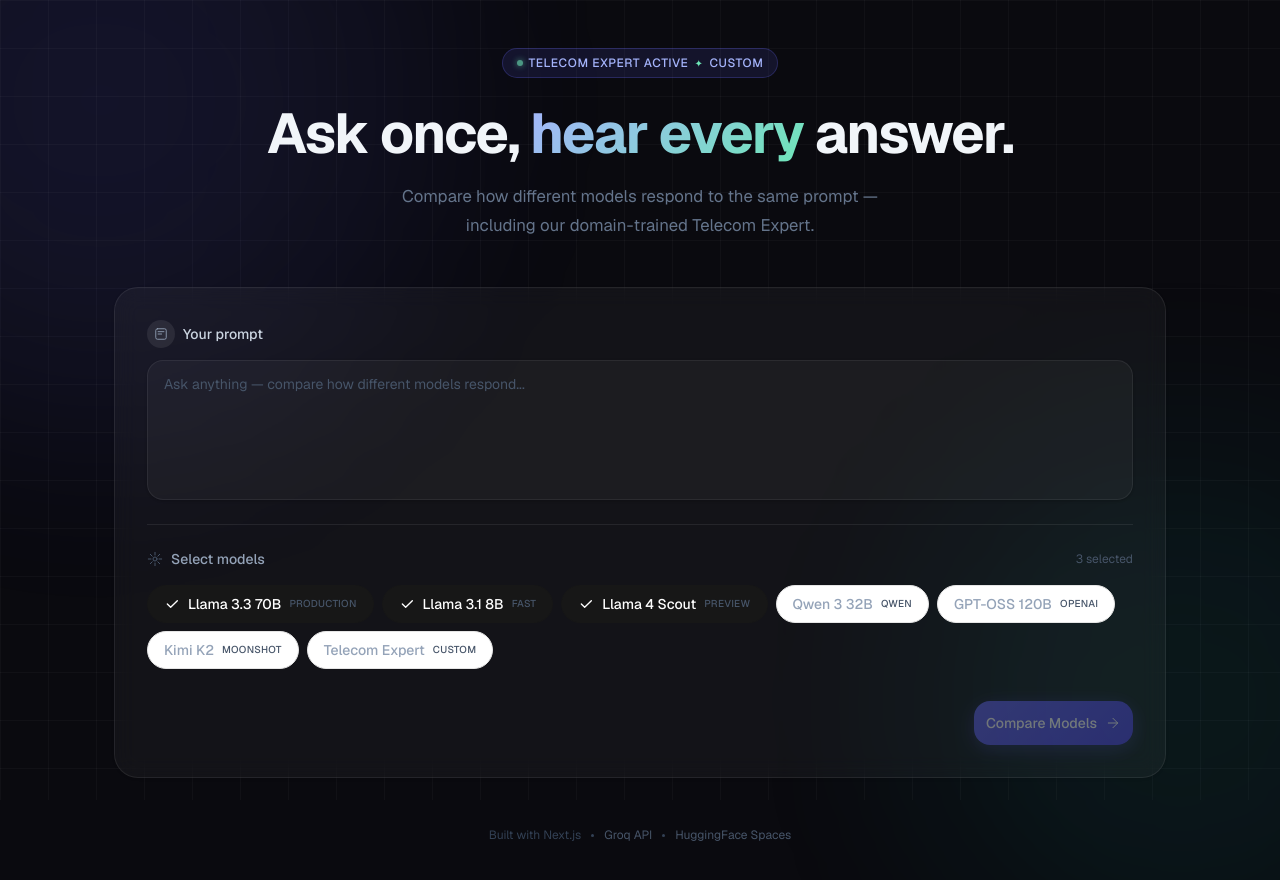
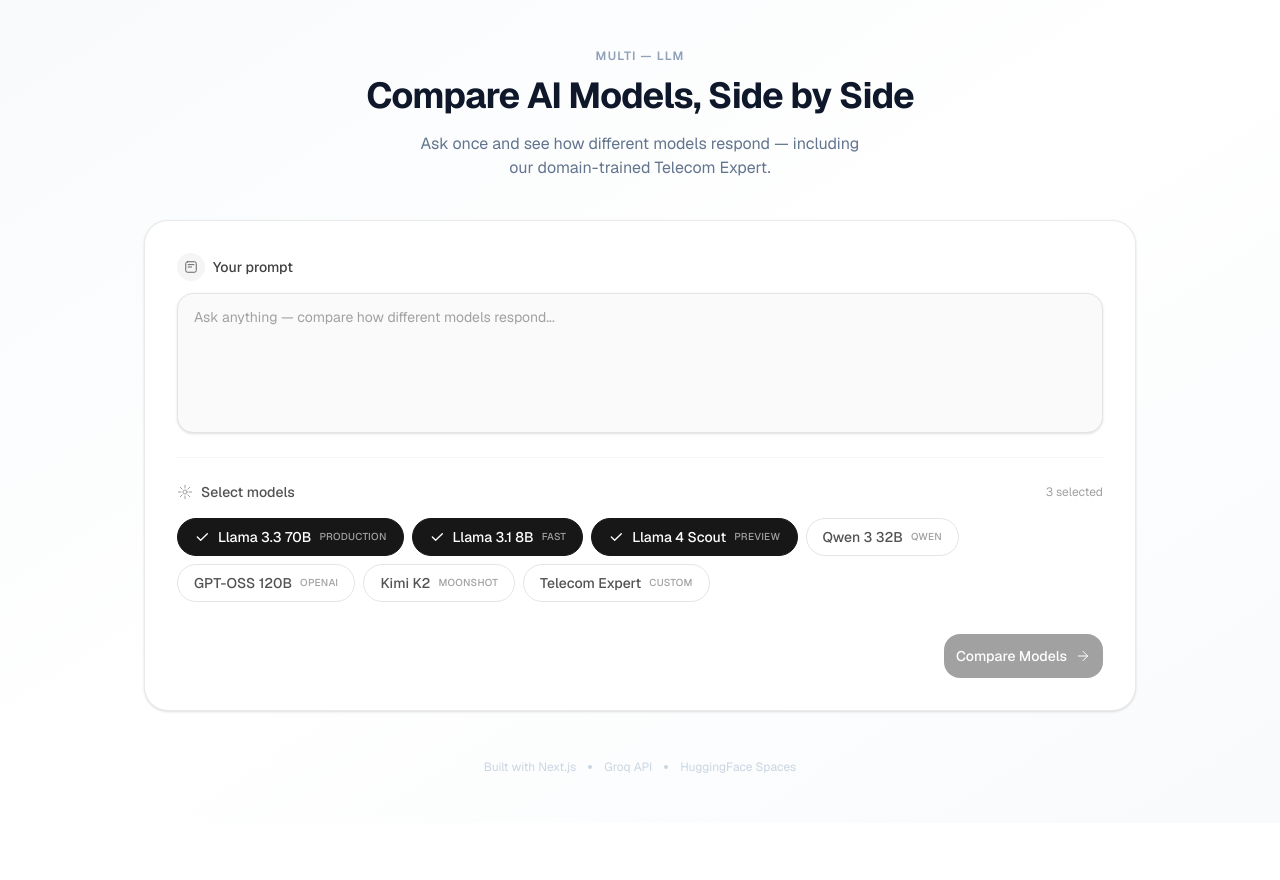
Before and after one commit to CodeVoyge/multi-LLM, a Next.js app: page / in a window 1280 px wide. Shown: the top 880 px of the page. After the commit the page ends 823 px from the top, so only its background shows below. Built offline with nearby package versions, Linux system fonts and the light colour scheme.

Commit message:
Revert: clean light UI, remove dark theme

```diff
--- a/app/globals.css
+++ b/app/globals.css
@@ -123,252 +123,3 @@
     @apply bg-background text-foreground;
   }
 }
-
-/* ── LLM Aggregator Page Shell ───────────────────────── */
-.llm-page {
-  min-height: 100vh;
-  background: #0a0a0f;
-  position: relative;
-  overflow-x: hidden;
-}
-
-.llm-grid-bg {
-  position: fixed;
-  inset: 0;
-  background-image:
-    linear-gradient(rgba(255,255,255,0.03) 1px, transparent 1px),
-    linear-gradient(90deg, rgba(255,255,255,0.03) 1px, transparent 1px);
-  background-size: 48px 48px;
-  pointer-events: none;
-  z-index: 0;
-}
-
-.llm-glow {
-  position: fixed;
-  border-radius: 50%;
-  filter: blur(120px);
-  pointer-events: none;
-  z-index: 0;
-  animation: llm-pulse 8s ease-in-out infinite;
-}
-.llm-glow-1 {
-  width: 600px; height: 600px;
-  top: -200px; left: -200px;
-  background: rgba(99, 102, 241, 0.12);
-}
-.llm-glow-2 {
-  width: 500px; height: 500px;
-  bottom: -150px; right: -150px;
-  background: rgba(20, 184, 166, 0.10);
-  animation-delay: -4s;
-}
-@keyframes llm-pulse {
-  0%, 100% { opacity: 0.8; transform: scale(1); }
-  50% { opacity: 1; transform: scale(1.08); }
-}
-
-.llm-content {
-  position: relative;
-  z-index: 1;
-  max-width: 1100px;
-  margin: 0 auto;
-  padding: 3rem 1.5rem 4rem;
-}
-
-/* ── Header ───────────────────────────────────────────── */
-.llm-header {
-  text-align: center;
-  margin-bottom: 3rem;
-}
-
-.llm-badge {
-  display: inline-flex;
-  align-items: center;
-  gap: 6px;
-  font-size: 12px;
-  font-weight: 500;
-  letter-spacing: 0.05em;
-  text-transform: uppercase;
-  color: #a5b4fc;
-  background: rgba(99,102,241,0.12);
-  border: 1px solid rgba(99,102,241,0.25);
-  border-radius: 999px;
-  padding: 5px 14px;
-  margin-bottom: 1.5rem;
-}
-.llm-badge-dot {
-  width: 6px; height: 6px;
-  border-radius: 50%;
-  background: #6ee7b7;
-  box-shadow: 0 0 6px #6ee7b7;
-  animation: llm-blink 2s ease-in-out infinite;
-}
-@keyframes llm-blink {
-  0%, 100% { opacity: 1; }
-  50% { opacity: 0.3; }
-}
-.llm-badge-star { color: #6ee7b7; font-size: 10px; }
-
-.llm-title {
-  font-size: clamp(2.2rem, 5vw, 3.5rem);
-  font-weight: 700;
-  line-height: 1.15;
-  letter-spacing: -0.03em;
-  color: #f1f5f9;
-  margin: 0 0 1rem;
-}
-.llm-title em {
-  font-style: normal;
-  background: linear-gradient(135deg, #a5b4fc 0%, #6ee7b7 100%);
-  -webkit-background-clip: text;
-  -webkit-text-fill-color: transparent;
-  background-clip: text;
-}
-
-.llm-subtitle {
-  font-size: 1.05rem;
-  color: #64748b;
-  max-width: 520px;
-  margin: 0 auto;
-  line-height: 1.7;
-}
-
-/* ── Card overrides — dark surfaces ──────────────────── */
-.llm-content .rounded-3xl {
-  background: rgba(255,255,255,0.04) !important;
-  border-color: rgba(255,255,255,0.08) !important;
-  backdrop-filter: blur(12px);
-  transition: border-color 0.2s, box-shadow 0.2s;
-}
-.llm-content .rounded-3xl:hover {
-  border-color: rgba(165,180,252,0.2) !important;
-  box-shadow: 0 0 0 1px rgba(165,180,252,0.1);
-}
-
-/* divider inside card */
-.llm-content .h-px { background: rgba(255,255,255,0.06) !important; }
-
-/* labels */
-.llm-content label,
-.llm-content .text-neutral-700 { color: #94a3b8 !important; }
-
-/* textarea */
-.llm-content textarea {
-  background: rgba(255,255,255,0.04) !important;
-  border-color: rgba(255,255,255,0.08) !important;
-  color: #f1f5f9 !important;
-  border-radius: 16px !important;
-}
-.llm-content textarea::placeholder { color: #475569 !important; }
-.llm-content textarea:focus {
-  background: rgba(255,255,255,0.07) !important;
-  border-color: rgba(165,180,252,0.4) !important;
-  box-shadow: 0 0 0 3px rgba(165,180,252,0.08) !important;
-}
-
-/* icon circles */
-.llm-content .bg-neutral-100 {
-  background: rgba(255,255,255,0.08) !important;
-}
-.llm-content .text-neutral-600 { color: #94a3b8 !important; }
-
-/* ── Model selector pills ────────────────────────────── */
-.llm-content [class*="model"],
-.llm-content button:not(.rounded-2xl) {
-  transition: all 0.15s ease;
-}
-
-/* ── Compare button ──────────────────────────────────── */
-.llm-content .rounded-2xl.bg-neutral-900 {
-  background: linear-gradient(135deg, #6366f1 0%, #4f46e5 100%) !important;
-  border: none !important;
-  box-shadow: 0 4px 20px rgba(99,102,241,0.35);
-  transition: all 0.2s ease;
-}
-.llm-content .rounded-2xl.bg-neutral-900:hover:not(:disabled) {
-  background: linear-gradient(135deg, #818cf8 0%, #6366f1 100%) !important;
-  box-shadow: 0 6px 28px rgba(99,102,241,0.5);
-  transform: translateY(-1px);
-}
-.llm-content .rounded-2xl.bg-neutral-900:active:not(:disabled) {
-  transform: translateY(0);
-}
-
-/* ── Result cards ────────────────────────────────────── */
-.llm-content .rounded-3xl.border {
-  background: rgba(255,255,255,0.04) !important;
-  border-color: rgba(255,255,255,0.08) !important;
-}
-
-/* card header */
-.llm-content .bg-neutral-50 {
-  background: rgba(255,255,255,0.04) !important;
-  border-color: rgba(255,255,255,0.07) !important;
-}
-.llm-content .border-neutral-100 { border-color: rgba(255,255,255,0.07) !important; }
-
-/* model name text */
-.llm-content .text-neutral-800 { color: #e2e8f0 !important; }
-.llm-content .text-neutral-700 { color: #cbd5e1 !important; }
-.llm-content .text-neutral-500 { color: #64748b !important; }
-.llm-content .text-neutral-400 { color: #475569 !important; }
-
-/* avatar circles */
-.llm-content .bg-neutral-800 {
-  background: #4f46e5 !important;
-}
-
-/* telecom card */
-.llm-content .bg-blue-50 {
-  background: rgba(99,102,241,0.12) !important;
-  border-color: rgba(99,102,241,0.2) !important;
-}
-.llm-content .border-blue-100 { border-color: rgba(99,102,241,0.2) !important; }
-.llm-content .border-blue-200 { border-color: rgba(99,102,241,0.3) !important; }
-.llm-content .bg-blue-600 { background: #6366f1 !important; }
-.llm-content .ring-blue-100 { --tw-ring-color: rgba(99,102,241,0.15) !important; }
-
-/* card footer */
-.llm-content .bg-neutral-50\/50 {
-  background: rgba(255,255,255,0.02) !important;
-}
-.llm-content .bg-blue-50\/50 {
-  background: rgba(99,102,241,0.06) !important;
-}
-
-/* prose text in results */
-.llm-content .prose { color: #cbd5e1 !important; }
-.llm-content .prose p,
-.llm-content .prose li,
-.llm-content .prose code { color: #cbd5e1 !important; }
-.llm-content .prose strong { color: #e2e8f0 !important; }
-.llm-content .prose h1,
-.llm-content .prose h2,
-.llm-content .prose h3 { color: #f1f5f9 !important; }
-.llm-content .prose pre {
-  background: rgba(0,0,0,0.3) !important;
-  border: 1px solid rgba(255,255,255,0.07);
-}
-
-/* copy button */
-.llm-content .hover\:bg-neutral-200:hover {
-  background: rgba(255,255,255,0.08) !important;
-}
-
-/* ── Footer ──────────────────────────────────────────── */
-.llm-footer {
-  display: flex;
-  align-items: center;
-  justify-content: center;
-  gap: 10px;
-  margin-top: 3rem;
-  font-size: 12px;
-  color: #334155;
-}
-.llm-footer a { color: #475569; text-decoration: none; }
-.llm-footer a:hover { color: #94a3b8; }
-.llm-footer-dot {
-  width: 3px; height: 3px;
-  border-radius: 50%;
-  background: #334155;
-}
--- a/app/page.tsx
+++ b/app/page.tsx
@@ -2,35 +2,24 @@ import { LLMComparison } from "@/components/llm-comparison"
 
 export default function Home() {
   return (
-    <main className="llm-page">
-      <div className="llm-grid-bg" aria-hidden="true" />
-      <div className="llm-glow llm-glow-1" aria-hidden="true" />
-      <div className="llm-glow llm-glow-2" aria-hidden="true" />
-
-      <div className="llm-content">
-        <header className="llm-header">
-          <div className="llm-badge">
-            <span className="llm-badge-dot" />
-            Telecom Expert active
-            <span className="llm-badge-star">✦</span>
-            Custom
-          </div>
-          <h1 className="llm-title">
-            Ask once,&nbsp;<em>hear every</em> answer.
+    <main className="min-h-screen bg-gradient-to-br from-slate-50 via-white to-slate-50">
+      <div className="mx-auto max-w-5xl px-4 py-12">
+        <header className="mb-10 text-center">
+          <p className="mb-3 text-xs font-semibold uppercase tracking-widest text-slate-400">Multi — LLM</p>
+          <h1 className="mb-4 text-4xl font-bold tracking-tight text-slate-900">
+            Compare AI Models, Side by Side
           </h1>
-          <p className="llm-subtitle">
-            Compare how different models respond to the same prompt — including our domain-trained Telecom Expert.
+          <p className="mx-auto max-w-md text-base text-slate-500">
+            Ask once and see how different models respond — including our domain-trained Telecom Expert.
           </p>
         </header>
-
         <LLMComparison />
-
-        <footer className="llm-footer">
+        <footer className="mt-12 flex items-center justify-center gap-3 text-xs text-slate-300">
           <span>Built with Next.js</span>
-          <span className="llm-footer-dot" />
-          <a href="https://groq.com" target="_blank" rel="noreferrer">Groq API</a>
-          <span className="llm-footer-dot" />
-          <a href="https://huggingface.co" target="_blank" rel="noreferrer">HuggingFace Spaces</a>
+          <span className="h-1 w-1 rounded-full bg-slate-300" />
+          <a href="https://groq.com" className="hover:text-slate-400 transition-colors">Groq API</a>
+          <span className="h-1 w-1 rounded-full bg-slate-300" />
+          <a href="https://huggingface.co" className="hover:text-slate-400 transition-colors">HuggingFace Spaces</a>
         </footer>
       </div>
     </main>
```
